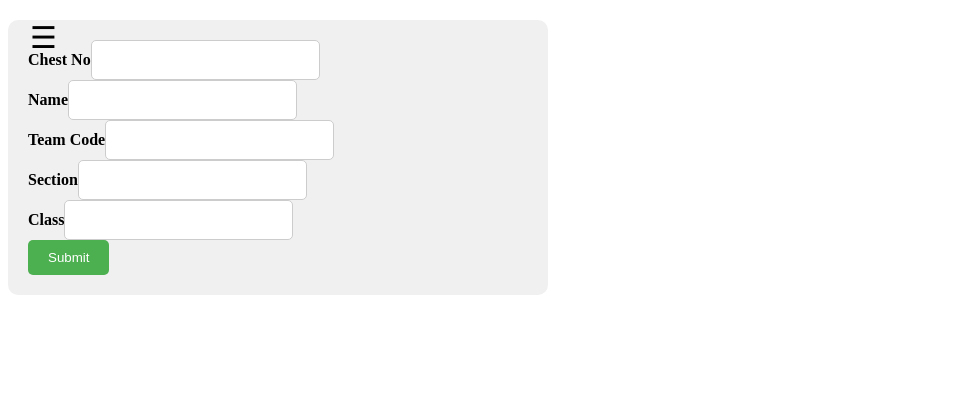
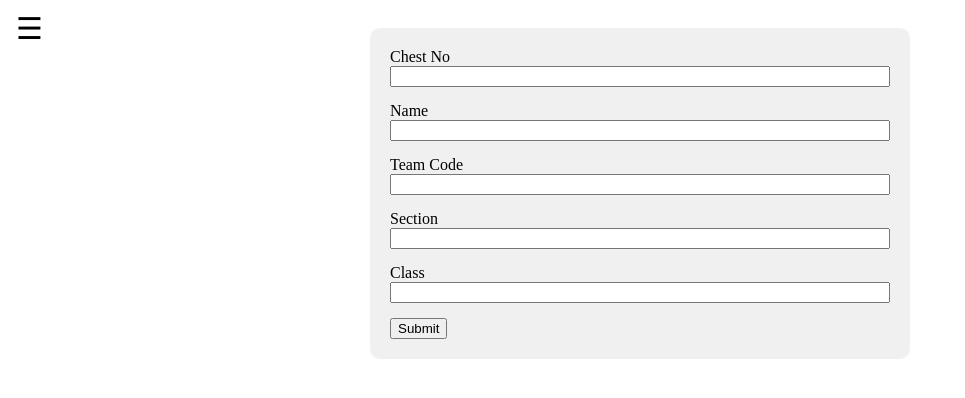
Before and after one commit to Javadamkd/art-fest-management, a Next.js app: page /candidates in a window 1280 px wide. Shown: the top 398 px of the page, without its empty margins (0-965 px from the left). Built offline with nearby package versions, Linux system fonts and the light colour scheme.

Commit message:
Update Candidates.module.css

```diff
--- a/styles/Candidates.module.css
+++ b/styles/Candidates.module.css
@@ -1,4 +1,4 @@
-.form-container {
+.formContainer {
   display: flex;
   flex-direction: column;
   align-items: center;
@@ -13,26 +13,25 @@
   margin: 20px 0;
 }
 
-.input-group {
+.inputGroup {
   display: flex;
   flex-direction: column;
   margin-bottom: 15px;
 }
 
-label {
+.label {
   font-weight: bold;
   margin-bottom: 5px;
 }
 
-input,
-select {
+.input, .select {
   padding: 10px;
   border-radius: 5px;
   border: 1px solid #ccc;
   font-size: 16px;
 }
 
-button {
+.button {
   background-color: #4caf50;
   color: white;
   border: none;
@@ -42,6 +41,6 @@ button {
   transition: background-color 0.3s ease;
 }
 
-button:hover {
+.button:hover {
   background-color: #45a049;
 }
```
